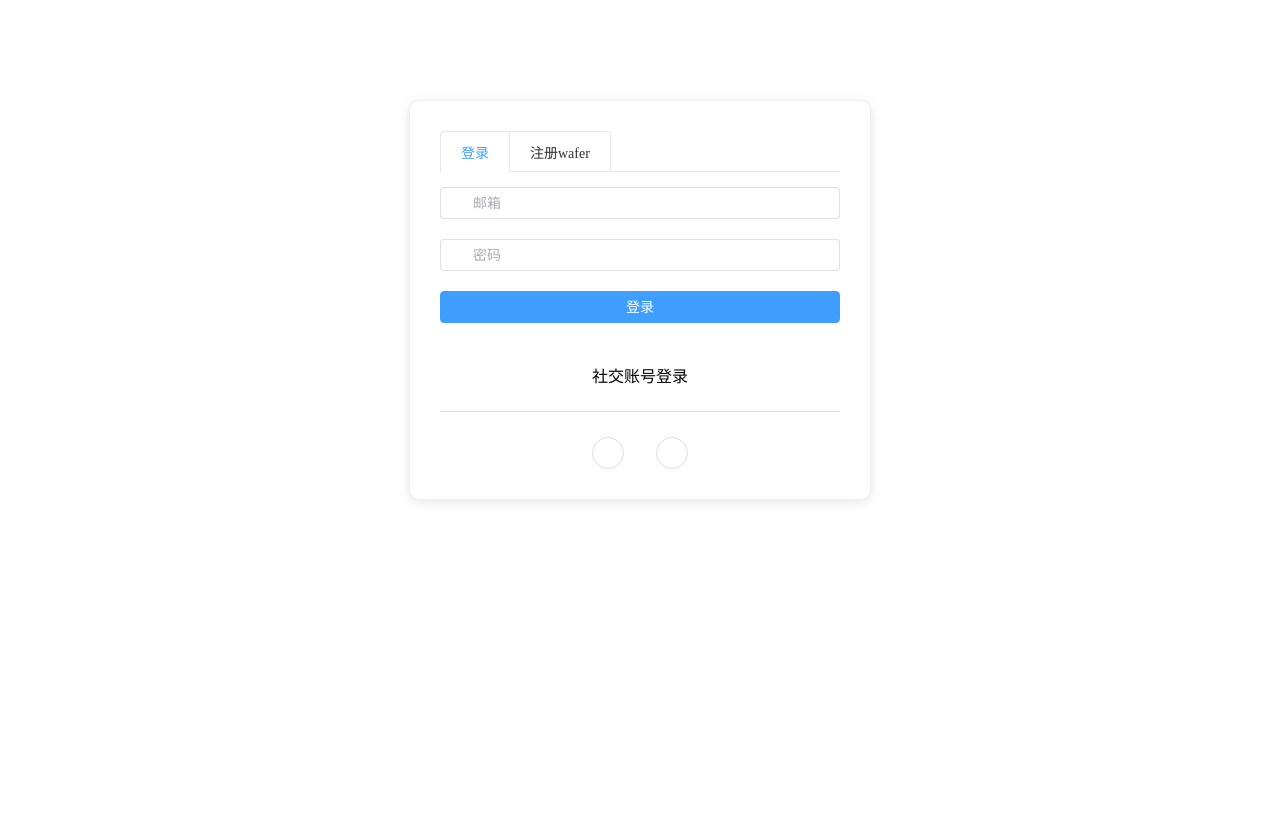
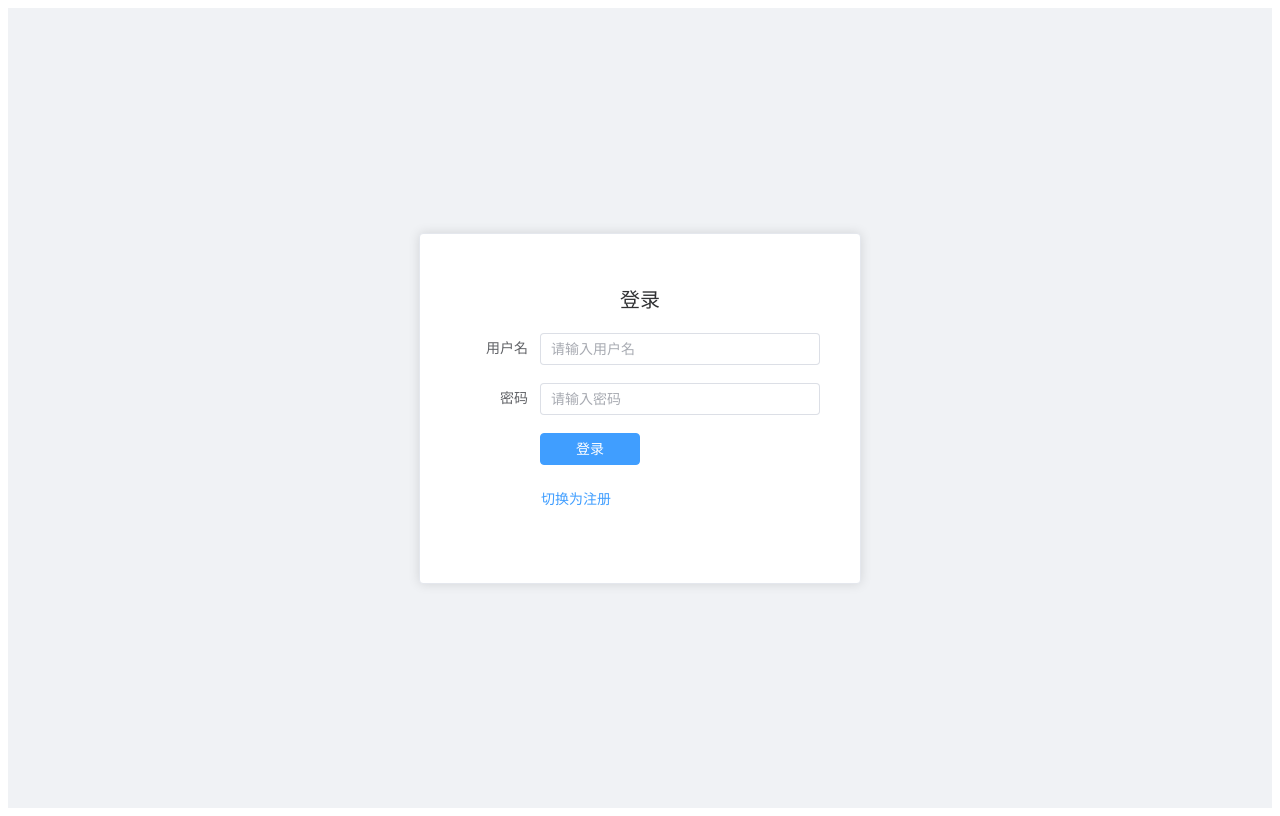
Before and after one commit to WaferHsiao/wafer_single_electronic_commerce_fontend, a Vue app: page /login in a window 1280 px wide. Built offline with nearby package versions, Linux system fonts and the light colour scheme.

Commit message:
wafer 登录和注册页面初始化修改

```diff
--- a/package.json
+++ b/package.json
@@ -10,7 +10,7 @@
   },
   "dependencies": {
     "axios": "^1.7.3",
-    "element-plus": "^2.7.8",
+    "element-plus": "^2.9.10",
     "vue": "^3.4.31",
     "vue-router": "^4.4.2"
   },
--- a/src/router/index.js
+++ b/src/router/index.js
@@ -1,7 +1,6 @@
 import { createRouter, createWebHistory } from 'vue-router'
-import Login from '../views/Login.vue'
-import Register from '../views/Register.vue'
 import Home from '../views/Home.vue'
+import LoginRegister from "../views/LoginRegister.vue";
 
 const routes = [
   {
@@ -11,13 +10,8 @@ const routes = [
   },
   {
     path: '/login',
-    name: 'Login',
-    component: Login
-  },
-  {
-    path: '/register',
-    name: 'Register',
-    component: Register
+    name: 'LoginRegister',
+    component: LoginRegister
   }
 ]
 
--- a/src/views/Login.vue
+++ /dev/null
@@ -1,111 +0,0 @@
-<template>
-  <div class="login-register-container">
-    <el-tabs v-model="activeTab" type="card">
-      <el-tab-pane label="登录" name="login">
-        <el-form :model="loginForm" @submit.native.prevent="login">
-          <el-form-item>
-            <el-input v-model="loginForm.email" placeholder="邮箱" prefix-icon="el-icon-mobile"></el-input>
-          </el-form-item>
-          <el-form-item>
-            <el-input v-model="loginForm.password" type="password" placeholder="密码" prefix-icon="el-icon-lock"></el-input>
-          </el-form-item>
-          <el-form-item>
-            <el-button type="primary" @click="login">登录</el-button>
-          </el-form-item>
-        </el-form>
-      </el-tab-pane>
-      <el-tab-pane label="注册wafer" name="register">
-        <el-form :model="registerForm" @submit.native.prevent="register">
-          <el-form-item>
-            <el-input v-model="registerForm.email" placeholder="邮箱" prefix-icon="el-icon-mobile"></el-input>
-          </el-form-item>
-          <el-form-item>
-            <el-input v-model="registerForm.password" type="password" placeholder="密码" prefix-icon="el-icon-lock"></el-input>
-          </el-form-item>
-          <el-form-item>
-            <el-button type="primary" @click="register">注册</el-button>
-          </el-form-item>
-        </el-form>
-      </el-tab-pane>
-    </el-tabs>
-    <div class="social-login">
-      <span>社交账号登录</span>
-      <el-divider></el-divider>
-      <div class="social-icons">
-        <el-button icon="el-icon-wechat" circle></el-button>
-        <el-button icon="el-icon-qq" circle></el-button>
-      </div>
-    </div>
-  </div>
-</template>
-
-<script>
-import axios from 'axios';
-
-export default {
-  data() {
-    return {
-      activeTab: 'login',
-      loginForm: {
-        email: '',
-        password: '',
-      },
-      registerForm: {
-        email: '',
-        password: '',
-      },
-    };
-  },
-  methods: {
-    login() {
-      axios.post('http://localhost:8080/auth/wxLogin', this.loginForm)
-        .then(response => {
-          console.log('Login successful', response.data);
-        })
-        .catch(error => {
-          console.error('Login failed', error);
-        });
-    },
-    register() {
-      axios.post('http://localhost:8080/auth/register', this.registerForm)
-        .then(response => {
-          console.log('Registration successful', response.data);
-        })
-        .catch(error => {
-          console.error('Registration failed', error);
-        });
-    },
-  },
-};
-</script>
-
-<style scoped>
-.login-register-container {
-  width: 400px;
-  margin: 100px auto;
-  padding: 30px;
-  border: 1px solid #ebeef5;
-  border-radius: 10px;
-  background: #fff;
-  box-shadow: 0 2px 12px 0 rgba(0,0,0,.1);
-}
-.el-tabs__header {
-  justify-content: center;
-}
-.el-form-item {
-  margin-bottom: 20px;
-}
-.el-button {
-  width: 100%;
-}
-.social-login {
-  text-align: center;
-  margin-top: 20px;
-}
-.social-icons {
-  display: flex;
-  justify-content: center;
-  gap: 20px;
-  margin-top: 10px;
-}
-</style>
--- /dev/null
+++ b/src/views/LoginRegister.vue
@@ -0,0 +1,96 @@
+<template>
+<div class="container">
+    <el-card class="form-card">
+      <div style="text-align: center; font-size: 20px; margin-bottom: 20px;">
+        {{isLogin ? '登录' : '注册'}}
+      </div>
+      <el-form :model="form" :rules="rules" ref="formRef" label-width="80px">
+        <el-form-item label="用户名" prop="username">
+          <el-input v-model="form.username" placeholder="请输入用户名"></el-input>
+        </el-form-item>
+        <el-form-item label="密码" prop="password">
+          <el-input v-model="form.password" placeholder="请输入密码"></el-input>
+        </el-form-item>
+        <el-form-item class = "button_item">
+          <el-button type="primary" @click="submitForm" style="width: 100px;">
+            {{isLogin?'登录':'注册'}}
+          </el-button>
+        </el-form-item>
+        <el-form-item class = "button_item">
+          <el-button type="text" @click="toggleForm">
+            切换为{{isLogin?'注册':'登录'}}
+          </el-button>
+        </el-form-item>
+      </el-form>
+    </el-card>
+</div>
+</template>
+
+<script setup>
+import {reactive , ref } from 'vue';
+import {ElMessage} from 'element-plus';
+import axios from 'axios';
+
+const isLogin = ref(true);
+const formRef = ref();
+
+const form = reactive({
+  username:'',
+  password:''
+});
+
+const rules = {
+  username:[{require:true,message:'请输入用户名',trigger:'blur'}],
+  password:[{require:true,message:'请输入密码',trigger:'blur'}]
+};
+
+const toggleForm = () => {
+  isLogin.value = !isLogin.value;
+  form.username = '';
+  form.password = '';
+};
+
+const submitForm = () => {
+  formRef.value.validate(async valid => {
+    if(!valid) {
+      return;
+    }
+
+    const url = isLogin.value ? '/api/login' : '/api/register';
+    try{
+      const response = await axios.post(url,form);
+      ElMessage.success(response.data.message || (isLogin.value ? '登录成功':'注册成功'));
+      //登录成功后跳转
+      if(isLogin.value){
+        window.location.href = '/Home';
+      }
+    }catch (error){
+      ElMessage.error(error.response?.data?.message || '操作失败');
+    }
+  })
+}
+</script>
+
+<style scoped>
+.container {
+  display: flex;
+  justify-content: center;
+  align-items: center;
+  height: 100vh;
+  background-color: #f0f2f5;
+}
+
+.form-card {
+  width: 400px;
+  padding: 30px 20px;
+}
+
+.button_item {
+  display: flex;
+  justify-content: center;
+}
+
+
+
+
+</style>
--- a/src/views/Register.vue
+++ /dev/null
@@ -1,98 +0,0 @@
-<template>
-  <div class="register-container">
-    <div class="register-form">
-      <h2 class="title">HELLO AI</h2>
-      <el-form :model="registerForm" :rules="rules" ref="registerForm" @submit.native.prevent="register" label-width="100px">
-        <el-form-item label="Email" prop="email">
-          <el-input v-model="registerForm.email" autocomplete="off"></el-input>
-        </el-form-item>
-        <el-form-item label="Password" prop="password">
-          <el-input type="password" v-model="registerForm.password" autocomplete="off"></el-input>
-        </el-form-item>
-        <el-form-item>
-          <el-button type="primary" @click="register">Register</el-button>
-        </el-form-item>
-      </el-form>
-    </div>
-  </div>
-</template>
-
-<script>
-import axios from 'axios';
-
-export default {
-  data() {
-    return {
-      registerForm: {
-        email: '',
-        password: '',
-      },
-      rules: {
-        email: [
-          { required: true, message: 'Please input email', trigger: 'blur' },
-          { type: 'email', message: 'Please input a valid email address', trigger: ['blur', 'change'] }
-        ],
-        password: [
-          { required: true, message: 'Please input password', trigger: 'blur' },
-          { min: 6, message: 'Password must be at least 6 characters', trigger: 'blur' }
-        ],
-      },
-    };
-  },
-  methods: {
-    register() {
-      this.$refs.registerForm.validate((valid) => {
-        if (valid) {
-          axios.post('http://localhost:8080/auth/register', this.registerForm)
-            .then(response => {
-              // Handle success, e.g., notify user, redirect, etc.
-              console.log('Registration successful', response.data);
-              this.$message.success('Registration successful');
-            })
-            .catch(error => {
-              // Handle error
-              console.error('Registration failed', error);
-              this.$message.error('Registration failed');
-            });
-        } else {
-          console.log('error submit!!');
-          return false;
-        }
-      });
-    },
-  },
-};
-</script>
-
-<style scoped>
-.register-container {
-  display: flex;
-  justify-content: center;
-  align-items: center;
-  height: 100vh;
-  background-color: #f0f2f5;
-}
-
-.register-form {
-  padding: 20px;
-  background-color: #fff;
-  box-shadow: 0 2px 12px rgba(0, 0, 0, 0.1);
-  border-radius: 8px;
-  max-width: 400px;
-  width: 100%;
-}
-
-.title {
-  text-align: center;
-  font-size: 24px;
-  margin-bottom: 20px;
-}
-
-.el-form-item {
-  margin-bottom: 20px;
-}
-
-.el-button {
-  width: 100%;
-}
-</style>
```
Also changed, not shown: 1 other file (tests, documents, lock files or other folders).
